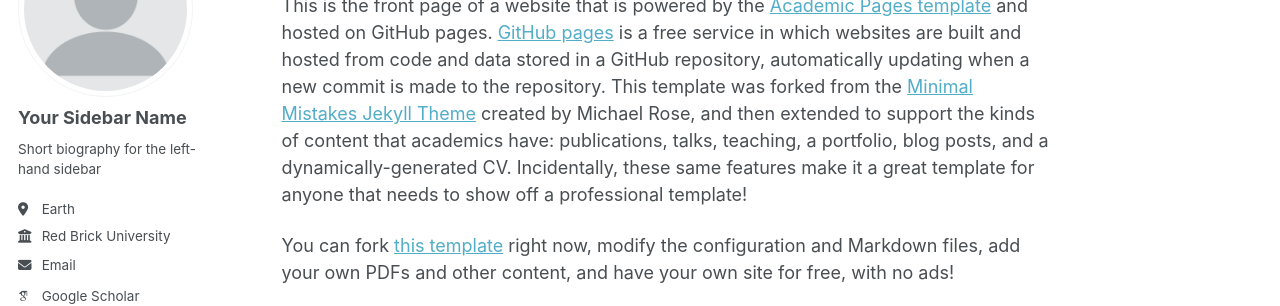
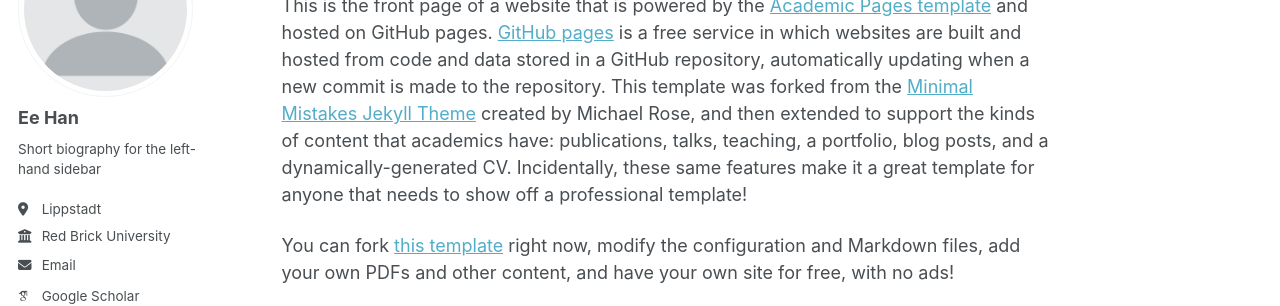
Before and after one commit to elina714/elina714.github.io, a Jekyll site: the page built from _pages/about.md, in a window 1280 px wide. Shown: the part 179-485 px from the top of the page. Built offline with Jekyll 4.4.1, drawn with Linux system fonts in a browser that asks for light colours; some web fonts are replaced; a script bundle is joined from its source files by our own code; library files that are not in the unit come from our copies.

Commit message:
Update personal information in _config.yml

```diff
--- a/_config.yml
+++ b/_config.yml
@@ -12,8 +12,8 @@
 title                    : "Ee Han Academic Website"
 title_separator          : "-"
 name                     : &name "Ee Han"
-description              : &description "Your Name's academic portfolio"   # Update this with a general description of your site, this is the default if not overridden by a page
-url                      : https://academicpages.github.io # The base hostname & protocol for your site e.g. "https://[your GitHub username].github.io",
+description              : &description "Ee Han's data portfolio"   # Update this with a general description of your site, this is the default if not overridden by a page
+url                      : https://elina714.github.io # The base hostname & protocol for your site e.g. "https://[your GitHub username].github.io",
                                                            # or if you already have some other page hosted on Github then use "https://[your GitHub username].github.io/[Your Repo Name]"
 baseurl                  : "" # the subpath of your site, e.g. "/blog"
 repository               : "academicpages/academicpages.github.io"
@@ -24,13 +24,13 @@
 author:
   # Biographic information
   avatar           : "profile.png"
-  name             : "Your Sidebar Name"
+  name             : "Ee Han"
   pronouns         : # example: "she/her"
   bio              : "Short biography for the left-hand sidebar"
-  location         : "Earth"
+  location         : "Lippstadt"
   employer         : "Red Brick University"
   uri              : # URL
-  email            : "none@example.org"
+  email            : "eehanzhang@gmail.com"
 
   # Academic websites
   academia         : # URL
```
